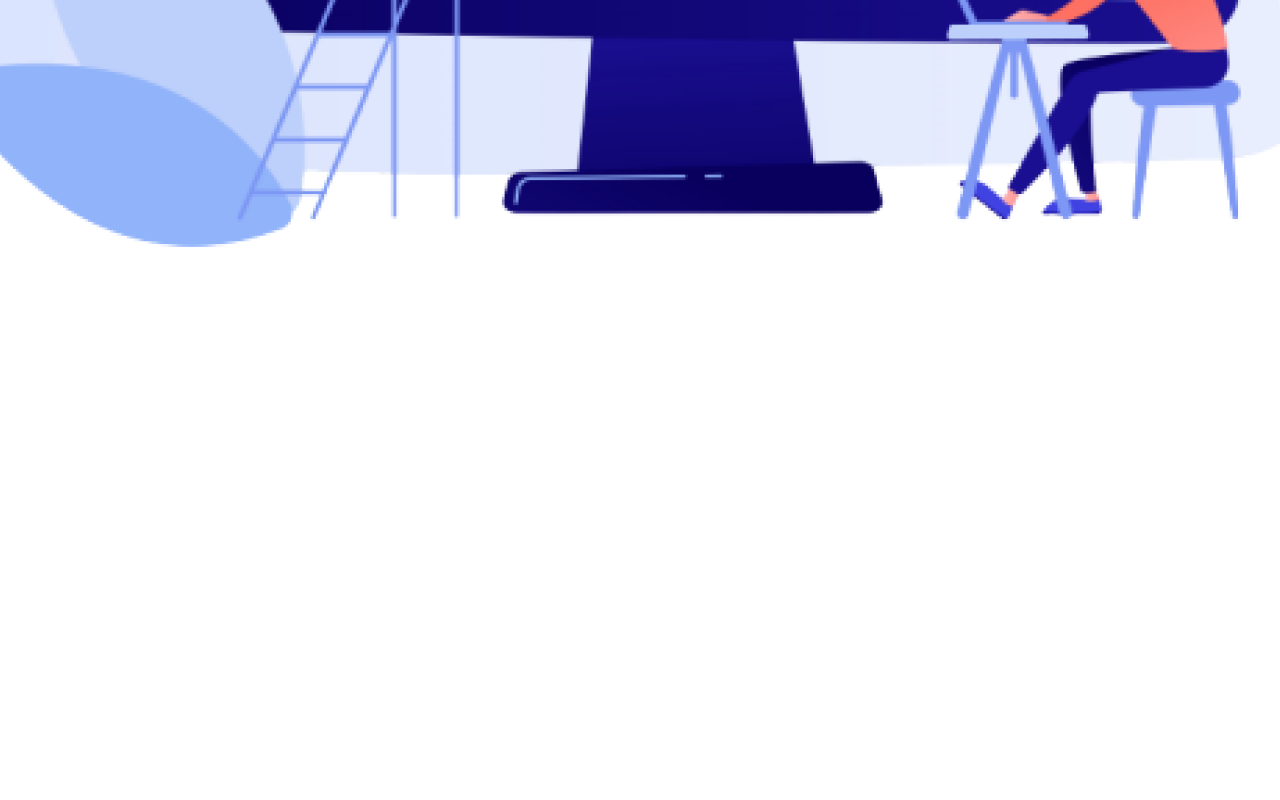
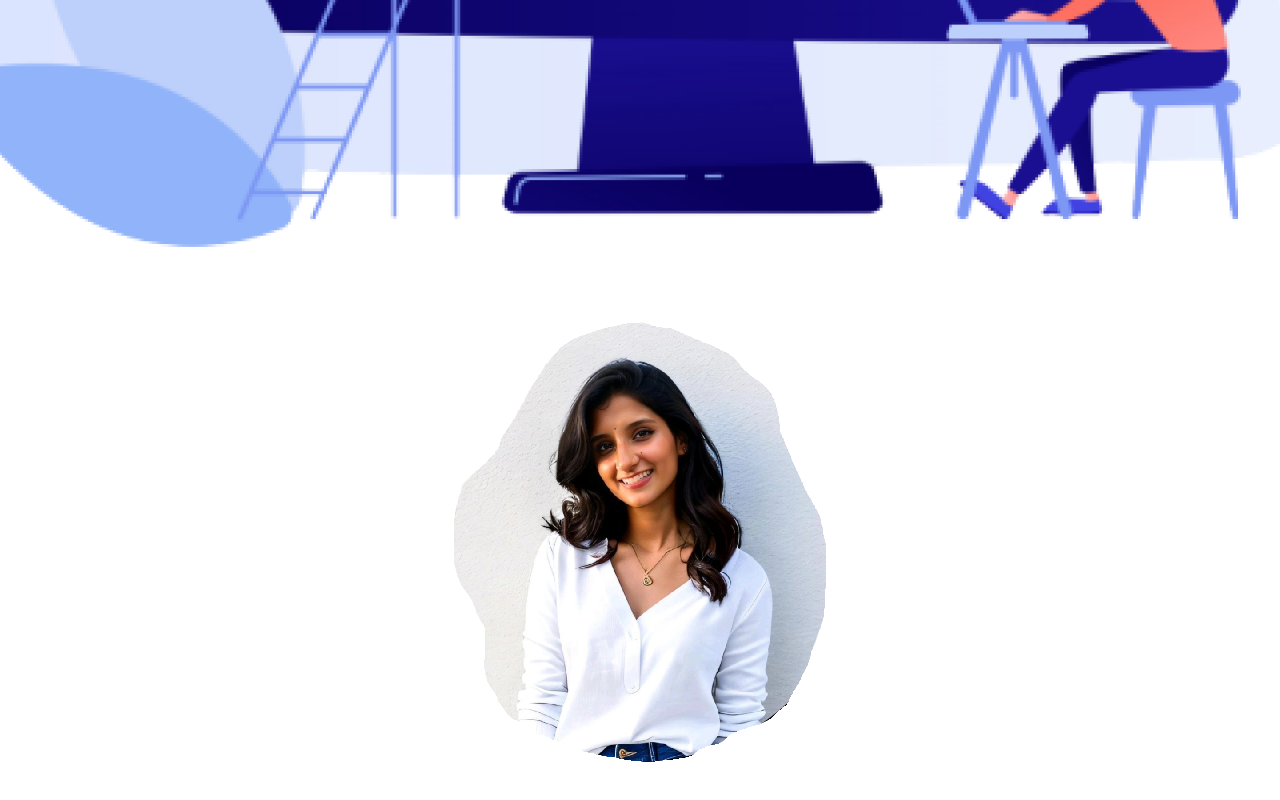
Before and after one commit to ACM-BMU/randomweb, a React (Create React App) app: page / in a window 1280 px wide. Shown: the part 6831-7631 px from the top of the page. Before the commit the page ends 7169 px from the top, so only its background shows below. Built offline with nearby package versions, Linux system fonts and the light colour scheme.

Commit message:
added image of instructor for uiuxify

```diff
--- a/src/assets/assets.jsx
+++ b/src/assets/assets.jsx
@@ -12,6 +12,7 @@ import instructor from "./images/instructor.png";
 import GitHub from "./images/GitHub.png";
 import Hacktober1 from "./images/hacktober1.png";
 import Hacktober2 from "./images/hacktober2.png";
+import UIUXIFYspeaker from "./images/UIUXIFYspeaker.png"
 
 const assets = {
   picOne,
@@ -28,6 +29,7 @@ const assets = {
   GitHub,
   Hacktober1,
   Hacktober2,
+  UIUXIFYspeaker,
 };
 
 export default assets;
--- a/src/components/Hero/Hero.jsx
+++ b/src/components/Hero/Hero.jsx
@@ -23,6 +23,7 @@ function Hero() {
         <img srcSet={assets.instructor} alt="ACM" />
         <img srcSet={assets.Hacktober1} alt="ACM" />
         <img srcSet={assets.Hacktober2} alt="ACM" />
+        <img srcSet={assets.UIUXIFYspeaker} alt="ACM" />
       </div>
     </>
   );
```
Also changed, not shown: src/assets/images/UIUXIFYspeaker.png (added).
